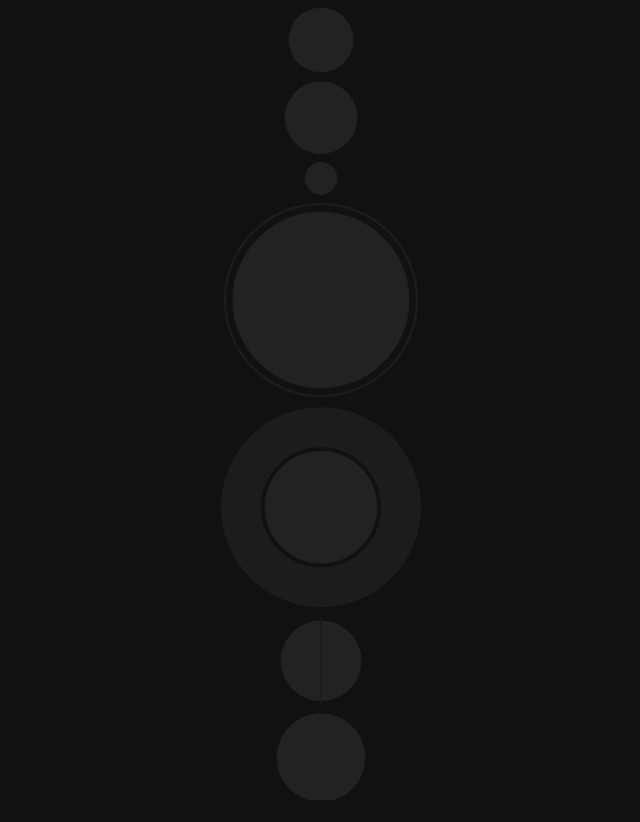
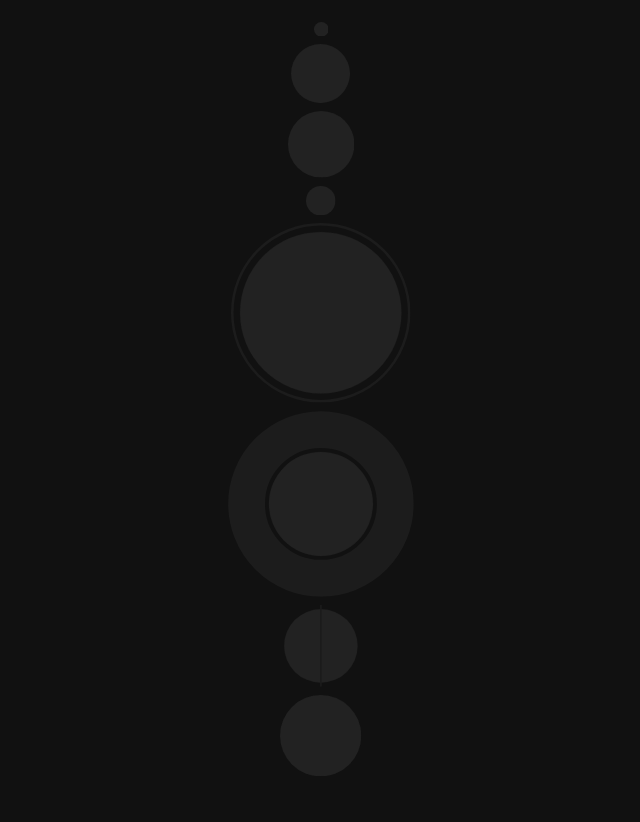
Before and after one commit to tvanc/tattoo, a plain HTML site: page index.html in a window 1280 px wide. Shown: the whole page, without its empty margins (319-959 px from the left). Before the commit the page ends 800 px from the top, so only its background shows below. Drawn offline with Linux system fonts and the light colour scheme.

Commit message:
Make design scale with window

```diff
--- a/css/styles.css
+++ b/css/styles.css
@@ -4,17 +4,30 @@
   --void-color: #111;
 }
 
+html {
+  display: flex;
+  justify-content: center;
+  align-items: center;
+  height: 100vh;
+  overflow: hidden;
+  padding: 0;
+}
+
 body {
   display: flex;
   flex-direction: column;
   align-items: center;
-  justify-content: space-around;
   background-color: var(--void-color);
+
+  margin-top: 43px;
+  height: 100%;
+  aspect-ratio: 1 / 1.5;
+  gap: 1.01%;
 }
 
 svg {
-  height: 100vh;
-  width: 100vw;
+  position: relative;
+  aspect-ratio: 1;
 
   fill: var(--body-color);
   stroke: var(--body-color);
@@ -24,3 +37,14 @@ svg {
   fill: none;
   stroke: var(--ring-color);
 }
+
+/* region planets */
+#mercury { width: 2.75% }
+#venus   { width: 11.07%}
+#earth   { width: 12.46%}
+#mars    { width: 5.54% }
+#jupiter { width: 33.65%}
+#saturn  { width: 34.85%}
+#uranus  { width: 15.33%}
+#neptune { width: 15.25%}
+/* endregion planets */
--- a/index.html
+++ b/index.html
@@ -15,25 +15,37 @@
 
 <body>
 
-<svg viewBox="0 0 1000 1000">
-  <circle r="10" cx="500" cy="-10" id="mercury"></circle>
-  <circle r="40" cx="500" cy="50" id="venus"></circle>
-  <circle r="45" cx="500" cy="147" id="earth"></circle>
-  <circle r="20" cx="500" cy="223" id="mars"></circle>
-  <g id="jupiter">
-    <circle r="110" cx="500" cy="375"></circle>
-    <circle r="120" cx="500" cy="375" class="rings" stroke-width="3"></circle>
-  </g>
-  <g id="saturn">
-    <circle r="70" cx="500" cy="634"></circle>
-    <circle r="100" cx="500" cy="634" class="rings" stroke-width="50"></circle>
-  </g>
-  <g id="uranus">
-    <circle r="50" cx="500" cy="826"></circle>
-    <path class="rings" d="M 500 771 v 110" stroke-width="2"></path>
-  </g>
-  <circle r="55" cx="500" cy="947" id="neptune"></circle>
+<svg style="display:none">
+  <defs>
+    <symbol id="genericPlanetSymbol" viewBox="0 0 1000 1000">
+      <circle r="500" cx="500" cy="500" />
+    </symbol>
+
+    <symbol id="jupiterSymbol" viewBox="0 0 1000 1000">
+      <circle r="450" cx="500" cy="500" />
+      <circle r="493" cx="500" cy="500" class="rings" stroke-width="14" />
+    </symbol>
+
+    <symbol id="saturnSymbol" viewBox="0 0 1000 1000">
+      <circle r="280" cx="500" cy="500" />
+      <circle r="400" cx="500" cy="500" class="rings" stroke-width="198" />
+    </symbol>
+
+    <symbol id="uranusSymbol" viewBox="0 0 1000 1000">
+      <circle r="450" cx="500" cy="500" />
+      <path class="rings" d="M 500 0 v 1000" stroke-width="20" />
+    </symbol>
+  </defs>
 </svg>
+
+<svg id="mercury"><use href="#genericPlanetSymbol" /></svg>
+<svg id="venus"><use href="#genericPlanetSymbol" /></svg>
+<svg id="earth"><use href="#genericPlanetSymbol" /></svg>
+<svg id="mars"><use href="#genericPlanetSymbol" /></svg>
+<svg id="jupiter"><use href="#jupiterSymbol" /></svg>
+<svg id="saturn"><use href="#saturnSymbol" /></svg>
+<svg id="uranus"><use href="#uranusSymbol" /></svg>
+<svg id="neptune"><use href="#genericPlanetSymbol" /></svg>
 
 </body>
 
```
